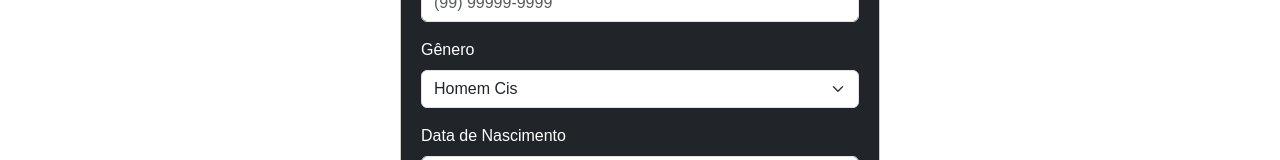
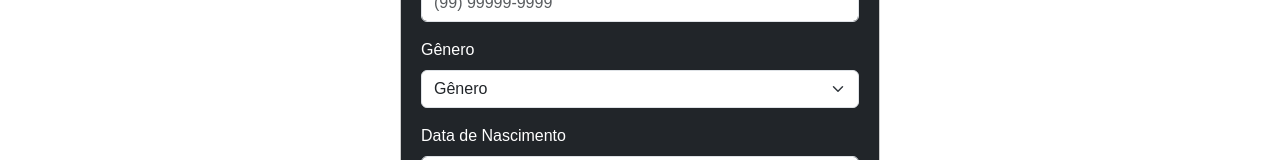
Before and after one commit to GabrielaMoura25/Streaming-Ecommerce, a React (Vite) app in the folder frontend/: page /user/register in a window 1280 px wide. Shown: the part 411-571 px from the top of the page. Built offline with nearby package versions, Linux system fonts and the light colour scheme.

Commit message:
feat: added CreaterUser

```diff
--- a/frontend/src/pages/CreaterUser/index.tsx
+++ b/frontend/src/pages/CreaterUser/index.tsx
@@ -107,6 +107,7 @@ const CreateUser: React.FC = () => {
             onChange={(event: React.ChangeEvent<HTMLSelectElement>) => handleChange(event)}
             aria-label="Select gender"
           >
+            <option value="">Gênero</option>
             <option value="Homem Cis">Homem Cis</option>
             <option value="Homem Trans">Homem Trans</option>
             <option value="Mulher Cis">Mulher Cis</option>
```
